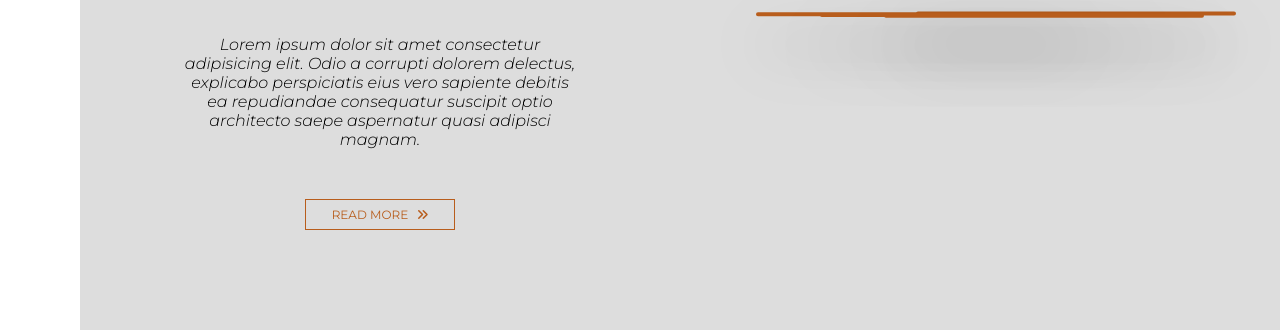
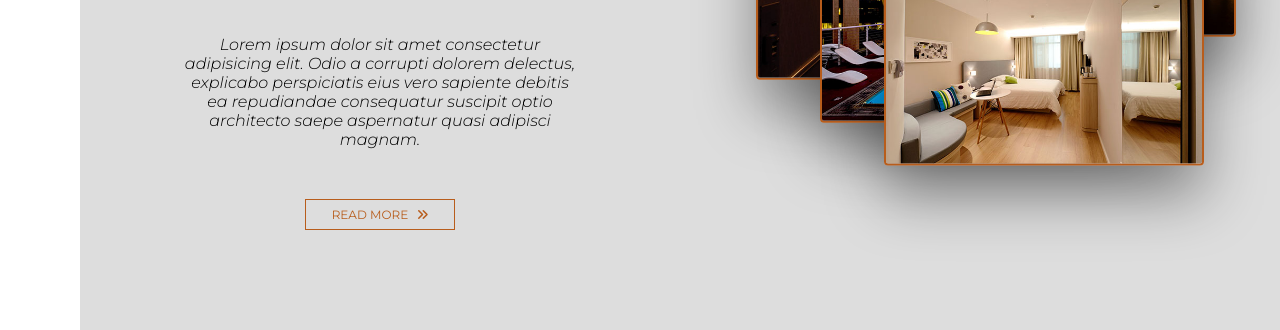
Before and after one commit to eplp/grand-hotel-flex-b, a plain HTML site: page index.html in a window 1280 px wide. Shown: the part 1100-1430 px from the top of the page. Drawn offline with Linux system fonts and the light colour scheme; the site is published under a folder, as on GitHub Pages, so addresses that start at the root find nothing.

Commit message:
Update 2 to images file paths

```diff
--- a/index.html
+++ b/index.html
@@ -144,10 +144,10 @@
             </button>
          </div>
          <div class="about-us-images">
-            <img src="/assets/images/about-us-img-1.jpeg" alt="" class="image image-1" />
-            <img src="/assets/images/about-us-img-2.jpeg" alt="" class="image image-2" />
-            <img src="/assets/images/about-us-img-3.jpeg" alt="" class="image image-3" />
-            <img src="/assets/images/about-us-img-4.jpeg" alt="" class="image image-4" />
+            <img src="assets/images/about-us-img-1.jpeg" alt="" class="image image-1" />
+            <img src="assets/images/about-us-img-2.jpeg" alt="" class="image image-2" />
+            <img src="assets/images/about-us-img-3.jpeg" alt="" class="image image-3" />
+            <img src="assets/images/about-us-img-4.jpeg" alt="" class="image image-4" />
          </div>
       </section>
 
```
